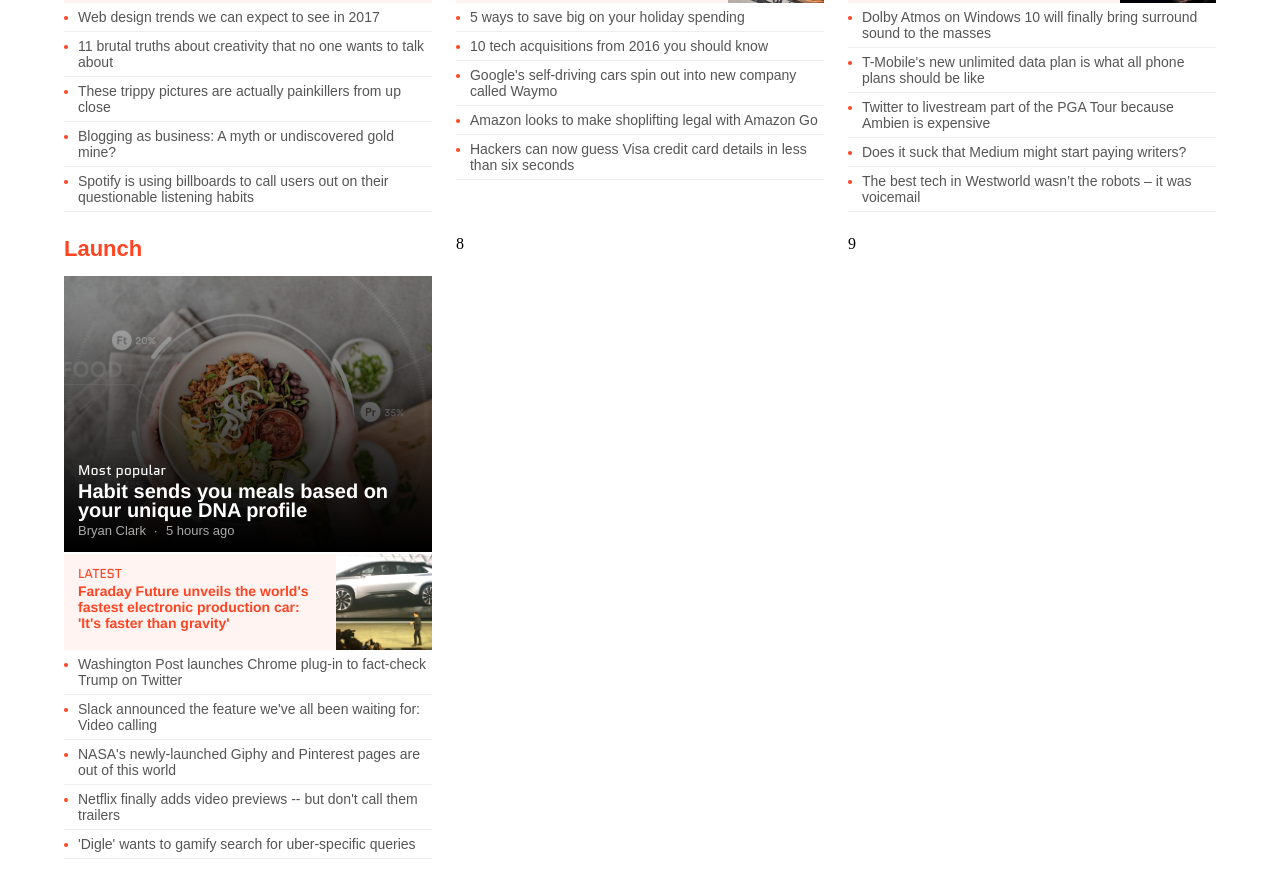
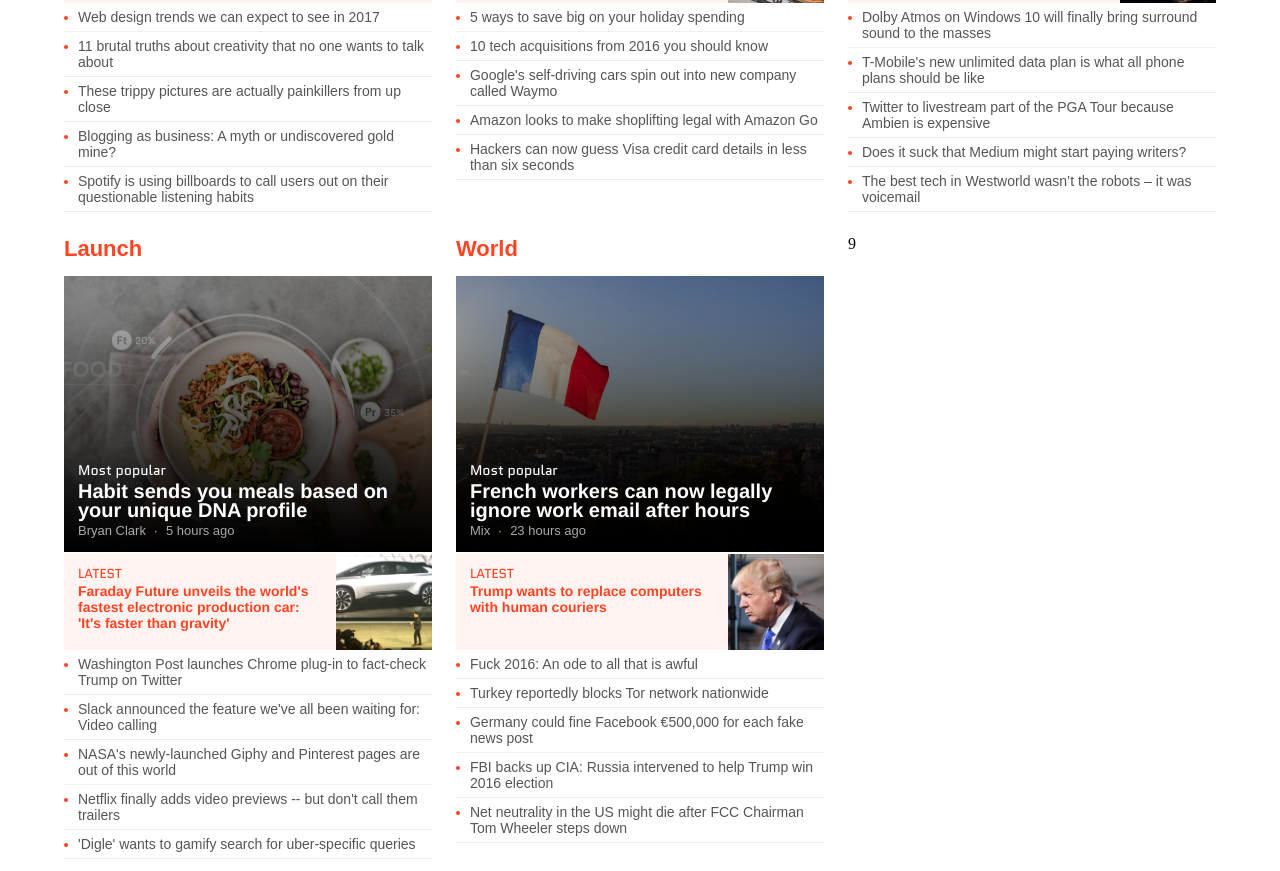
Before and after one commit to 105ron/the-next-web, a website: page index.html in a window 1280 px wide. Shown: the part 2458-3329 px from the top of the page. Drawn offline with nearby package versions, Linux system fonts and the light colour scheme.

Commit message:
add eigth column to categpries

```diff
--- a/index.html
+++ b/index.html
@@ -747,8 +747,80 @@
                   </li>
                 </ul>
               </li>
+              <li>
+                <h2 class="category-title">
+                  <a href="http://thenextweb.com/section/world/">World</a>
+                </h2>
+                <ul>
+                  <li>
+                    <div class="top-story france">
+                      <a class="category-image cover-trigger" href="http://thenextweb.com/world/2017/01/02/french-workers-neglect-work-email/"></a>
+                      <header>
+                        <h5>Most popular</h5>
+                        <h3 class="sub-heading">
+                          <a href="http://thenextweb.com/world/2017/01/02/french-workers-neglect-work-email/">
+                            French workers can now legally ignore work email after hours
+                          </a>
+                        </h3>
+                        <ul class="story-by-line">
+                          <li class="white">
+                            <a href="http://thenextweb.com/author/dimitarmihov/">
+                              Mix
+                            </a>
+                          </li>
+                          <li>23 hours ago</li>
+                        </ul>
+                      </header>
+                    </div>
+                  </li>
+                  <li class="special">
+                    <a href="http://thenextweb.com/us/2017/01/02/trump-wants-to-replace-computers-with-couriers-for-sending-sensitive-info/" class="special-image donald"></a>
+                    <header>
+                      <h5>Latest</h5>
+                      <h4>
+                        <a href="http://thenextweb.com/us/2017/01/02/trump-wants-to-replace-computers-with-couriers-for-sending-sensitive-info/">
+                          Trump wants to replace computers with human couriers
+                        </a>
+                      </h4>
+                    </header>
+                  </li>
+                  <li class="small-story">
+                    <h4>
+                      <a class="minor-link" href="http://thenextweb.com/shareables/2016/12/31/fuck-2016-an-ode-to-all-that-is-awful/">
+                        Fuck 2016: An ode to all that is awful
+                      </a>
+                    </h4>
+                  </li>
+                  <li class="small-story">
+                    <h4>
+                      <a class="minor-link" href="http://thenextweb.com/asia/2016/12/19/turkey-reports-blocks-tor-network-nationwide/">
+                        Turkey reportedly blocks Tor network nationwide
+                      </a>
+                    </h4>
+                  </li>
+                  <li class="small-story">
+                    <h4>
+                      <a class="minor-link" href="http://thenextweb.com/facebook/2016/12/17/germany-fine-facebook-e500000-fake-news-post/">
+                        Germany could fine Facebook €500,000 for each fake news post
+                      </a>
+                    </h4>
+                  </li>
+                  <li class="small-story">
+                    <h4>
+                      <a class="minor-link" href="http://thenextweb.com/world/2016/12/16/fbi-backs-up-cia-russia-intervened-to-help-trump-win-2016-election/">
+                        FBI backs up CIA: Russia intervened to help Trump win 2016 election
+                      </a>
+                    </h4>
+                  </li>
+                  <li class="small-story">
+                    <h4>
+                      <a class="minor-link" href="http://thenextweb.com/us/2016/12/16/net-neutrality-in-the-us-might-die-after-fcc-chairman-tom-wheeler-steps-down/">
+                        Net neutrality in the US might die after FCC Chairman Tom Wheeler steps down
+                      </a>
+                    </h4>
+                  </li>
+                </ul>
               </li>
-              <li>8</li>
               <li>9</li>
             </ul>
           </section><!-- /.categories -->
--- a/styles.css
+++ b/styles.css
@@ -510,6 +510,18 @@ nav li:hover {
   background-position: center;
 }
 
+.france {
+  background: url('../images/france.jpeg') no-repeat;
+  background-size: cover;
+  background-position: center;
+}
+
+.donald {
+  background: url('../images/donald.jpeg') no-repeat;
+  background-size: cover;
+  background-position: center;
+}
+
 /*
  *****************************************
  * Section Header =MediaQuery-Reporter Styles
--- a/stylesheets/styles.css
+++ b/stylesheets/styles.css
@@ -530,6 +530,18 @@ nav li:hover {
   background-position: center;
 }
 
+.france {
+  background: url('../images/france.jpeg') no-repeat;
+  background-size: cover;
+  background-position: center;
+}
+
+.donald {
+  background: url('../images/donald.jpeg') no-repeat;
+  background-size: cover;
+  background-position: center;
+}
+
 /*
  *****************************************
  * Section Header =MediaQuery-Reporter Styles
```
Also changed, not shown: images/donald.jpeg (added), images/france.jpeg (added).
